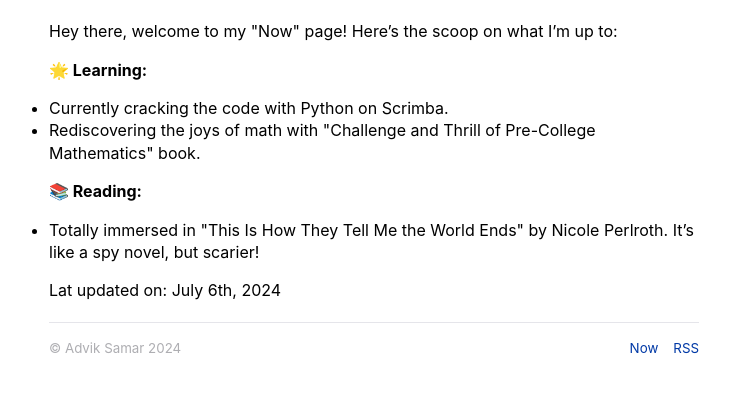
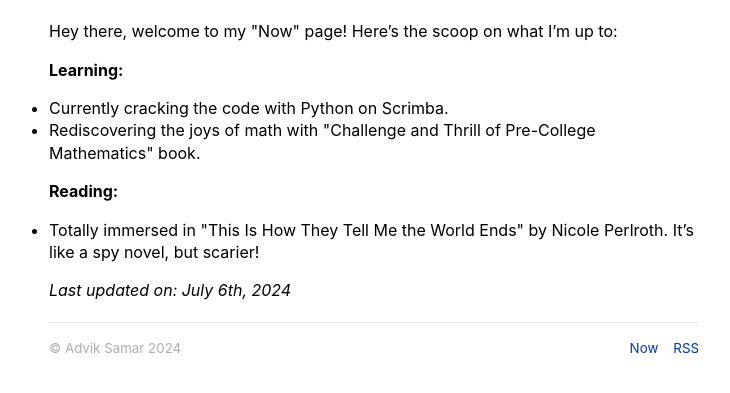
Before and after one commit to adviks/feed, an Eleventy site: page pages/now.md in a window 1280 px wide. Shown: the part 113-506 px from the top of the page, without its empty margins (266-996 px from the left). Built offline with nearby package versions, Linux system fonts and the light colour scheme; Eleventy itself is replaced by a stand-in of ours; files that its build step writes are made by us from their sources; a web font is replaced by a local one; what eleventy-plugin-reading-time would draw is missing.

Commit message:
Update Page “now”

```diff
--- a/pages/now.md
+++ b/pages/now.md
@@ -5,13 +5,13 @@ date: 2024-07-04T20:19
 ---
 Hey there, welcome to my "Now" page! Here’s the scoop on what I’m up to:
 
-**🌟 Learning:**
+**Learning:**
 
 - Currently cracking the code with Python on Scrimba.
 - Rediscovering the joys of math with "Challenge and Thrill of Pre-College Mathematics" book.
 
-**📚 Reading:**
+**Reading:**
 
 - Totally immersed in "This Is How They Tell Me the World Ends" by Nicole Perlroth. It’s like a spy novel, but scarier!
 
-Lat updated on: July 6th, 2024
+*Last updated on: July 6th, 2024*
```
